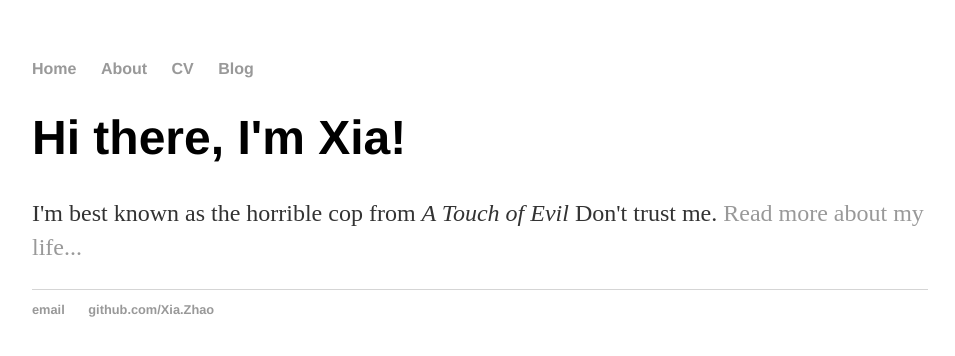
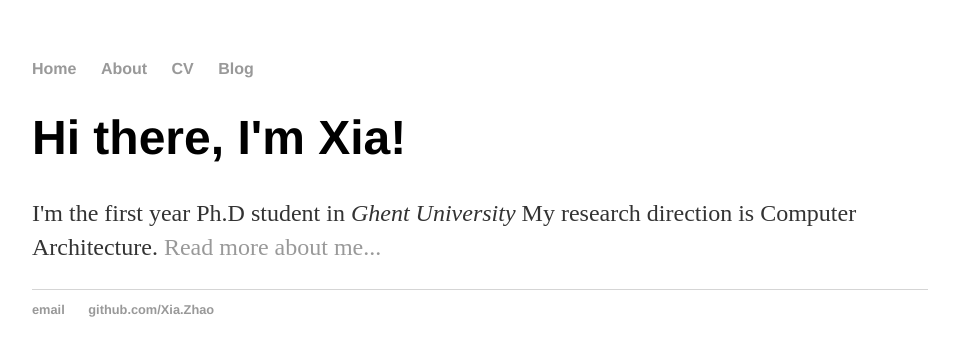
Before and after one commit to zhaoxiahust/zhaoxiahust.github.com, a Jekyll site: the page built from index.html, in a window 1280 px wide. Shown: the top 356 px of the page, without its empty margins (160-1115 px from the left). Built offline with Jekyll 4.4.1, drawn with Linux system fonts in a browser that asks for light colours.

Commit message:
Update index.html

```diff
--- a/index.html
+++ b/index.html
@@ -4,5 +4,5 @@ title: Xia Zhao, Ghent University
 ---
 <div class="blurb">
 	<h1>Hi there, I'm Xia!</h1>
-	<p>I'm best known as the horrible cop from <em>A Touch of Evil</em> Don't trust me. <a href="/about">Read more about my life...</a></p>
+	<p>I'm the first year Ph.D student in <em>Ghent University</em> My research direction is Computer Architecture. <a href="/about">Read more about me...</a></p>
 </div><!-- /.blurb -->
```
